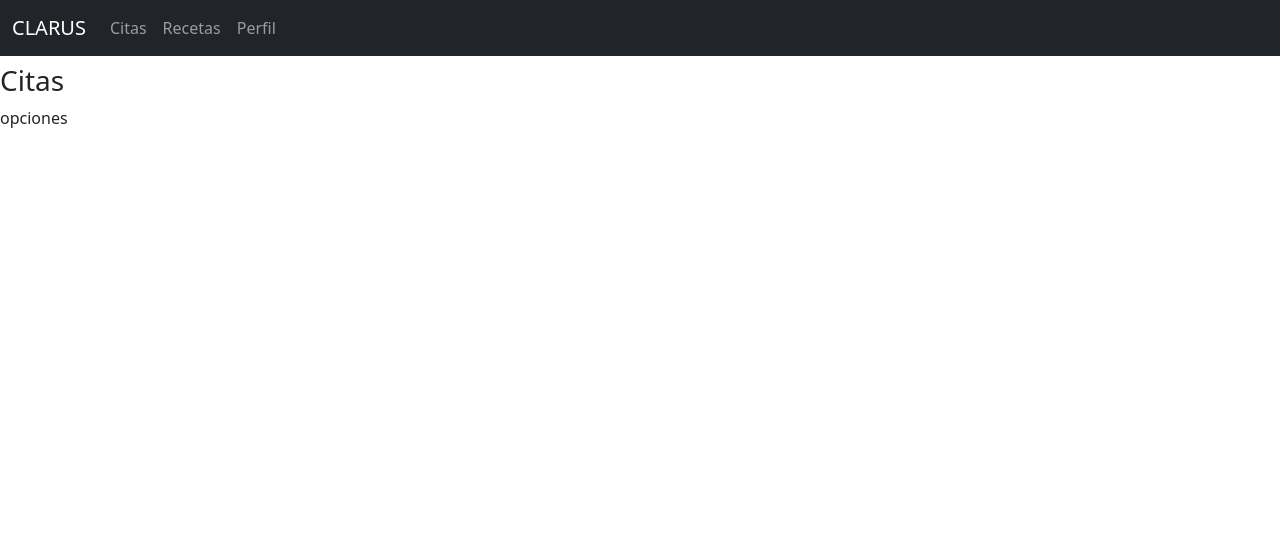
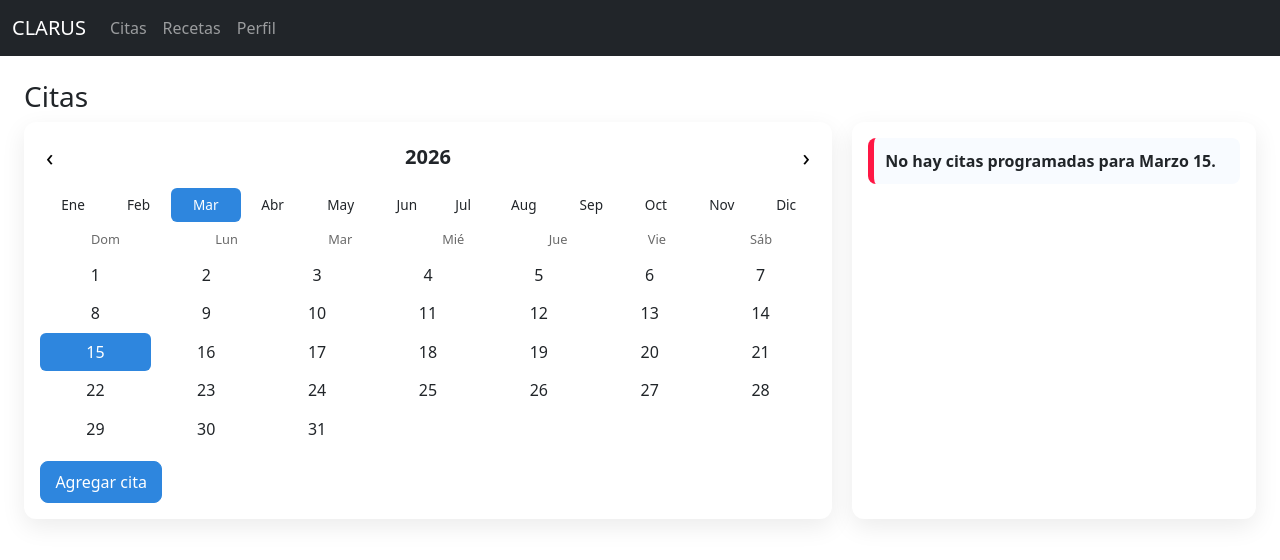
Before and after one commit to JELIX062/Clarus, a Vue app in the folder frontend/: page /citas in a window 1280 px wide. Shown: the top 560 px of the page. Built offline with nearby package versions, Linux system fonts and the light colour scheme.

Commit message:
Se agrego el calendario a CitasVue.vue

```diff
--- a/frontend/src/modulos/cliente/vistas/CitasVue.vue
+++ b/frontend/src/modulos/cliente/vistas/CitasVue.vue
@@ -1,15 +1,403 @@
 <template>
-    <section>
-        <h3></h3>
+    <section class="citas-view">
         <h3>Citas</h3>
-        <div>opciones</div>
+
+        <div class="calendar-layout">
+        <div class="calendar-container">
+            <div class="year-header">
+            <button class="nav-button" type="button" @click="prevYear">‹</button>
+            <span class="year">{{ visibleYear }}</span>
+            <button class="nav-button" type="button" @click="nextYear">›</button>
+            </div>
+
+            <table class="months-table">
+            <tbody>
+                <tr class="months-row">
+                <td
+                    v-for="(month, index) in shortMonths"
+                    :key="month"
+                    class="month"
+                    :class="{ 'active-month': index === visibleMonth }"
+                    @click="setMonth(index)"
+                >
+                    {{ month }}
+                </td>
+                </tr>
+            </tbody>
+            </table>
+
+            <table class="days-table">
+            <tbody>
+                <tr>
+                <td v-for="day in weekDays" :key="day" class="day">{{ day }}</td>
+                </tr>
+            </tbody>
+            </table>
+
+            <table class="dates-table">
+            <tbody>
+                <tr v-for="(week, weekIndex) in calendarRows" :key="`week-${weekIndex}`">
+                <td
+                    v-for="dateCell in week"
+                    :key="dateCell.key"
+                    class="table-date"
+                    :class="{
+                    nil: !dateCell.day,
+                    'active-date': dateCell.day === selectedDay,
+                    'event-date': dateCell.day && hasEvents(dateCell.day)
+                    }"
+                    @click="dateCell.day && selectDay(dateCell.day)"
+                >
+                    {{ dateCell.day ?? '' }}
+                </td>
+                </tr>
+            </tbody>
+            </table>
+
+            <button class="button" type="button" @click="showDialog = true" :disabled="!selectedDay">
+            Agregar cita
+            </button>
+        </div>
+
+            <div class="events-container">
+                <div v-if="selectedDayEvents.length === 0" class="event-card empty-state">
+                <div class="event-name">
+                    No hay citas programadas para {{ fullMonths[visibleMonth] }} {{ selectedDay }}.
+                </div>
+                </div>
+
+                <div
+                v-for="event in selectedDayEvents"
+                :key="`${event.occasion}-${event.day}-${event.month}-${event.year}`"
+                class="event-card"
+                :class="{ cancelled: event.cancelled }"
+                >
+                <div class="event-name">{{ event.occasion }}</div>
+                <div v-if="event.cancelled" class="event-cancelled">Cancelada</div>
+                <div v-else class="event-count">{{ event.invited_count }} personas</div>
+                </div>
+            </div>
+        </div>
+
+        <div v-if="showDialog" class="dialog-backdrop" @click.self="closeDialog">
+            <div class="dialog">
+                <h2 class="dialog-header">Agregar nueva cita</h2>
+                <form class="form" @submit.prevent="saveEvent">
+                <label class="form-label" for="name">Nombre de la cita</label>
+                <input id="name" v-model.trim="eventForm.name" class="input" type="text" maxlength="36" />
+
+                <label class="form-label" for="count">Número de personas</label>
+                <input id="count" v-model.number="eventForm.count" class="input" type="number" min="0" />
+
+                <div class="actions">
+                    <button class="button" type="button" @click="closeDialog">Cancelar</button>
+                    <button class="button button-white" type="submit">Guardar</button>
+                </div>
+                </form>
+            </div>
+        </div>
     </section>
 </template>
 
 <script setup lang="ts">
+    import { computed, reactive, ref } from 'vue'
 
+    type CalendarEvent = {
+    occasion: string
+    invited_count: number
+    year: number
+    month: number
+    day: number
+    cancelled?: boolean
+    }
+
+    const shortMonths = ['Ene', 'Feb', 'Mar', 'Abr', 'May', 'Jun', 'Jul', 'Aug', 'Sep', 'Oct', 'Nov', 'Dic']
+    const fullMonths = [
+    'Enero',
+    'Febrero',
+    'Marzo',
+    'Abril',
+    'Mayo',
+    'Junio',
+    'Julio',
+    'Agosto',
+    'Septiembre',
+    'Octubre',
+    'Noviembre',
+    'Diciembre'
+    ]
+    const weekDays = ['Dom', 'Lun', 'Mar', 'Mié', 'Jue', 'Vie', 'Sáb']
+
+    const now = new Date()
+    const visibleYear = ref(now.getFullYear())
+    const visibleMonth = ref(now.getMonth())
+    const selectedDay = ref(now.getDate())
+    const showDialog = ref(false)
+
+    const eventForm = reactive({
+    name: '',
+    count: 0
+    })
+
+    const events = ref<CalendarEvent[]>([])
+
+    const daysInMonth = computed(() => new Date(visibleYear.value, visibleMonth.value + 1, 0).getDate())
+    const firstDayOfMonth = computed(() => new Date(visibleYear.value, visibleMonth.value, 1).getDay())
+
+    const selectedDayEvents = computed(() =>
+    events.value.filter(
+        (event) =>
+        event.day === selectedDay.value &&
+        event.month === visibleMonth.value + 1 &&
+        event.year === visibleYear.value
+    )
+    )
+
+    const calendarRows = computed(() => {
+    const cells: Array<{ key: string; day: number | null }> = []
+
+    for (let i = 0; i < firstDayOfMonth.value; i += 1) {
+        cells.push({ key: `blank-${i}`, day: null })
+    }
+
+    for (let day = 1; day <= daysInMonth.value; day += 1) {
+        cells.push({ key: `day-${day}`, day })
+    }
+
+    while (cells.length % 7 !== 0) {
+        cells.push({ key: `tail-${cells.length}`, day: null })
+    }
+
+    const weeks: Array<Array<{ key: string; day: number | null }>> = []
+    for (let i = 0; i < cells.length; i += 7) {
+        weeks.push(cells.slice(i, i + 7))
+    }
+
+    return weeks
+    })
+
+    function setMonth(month: number) {
+    visibleMonth.value = month
+    selectedDay.value = Math.min(selectedDay.value, daysInMonth.value)
+    }
+
+    function nextYear() {
+    visibleYear.value += 1
+    selectedDay.value = Math.min(selectedDay.value, daysInMonth.value)
+    }
+
+    function prevYear() {
+    visibleYear.value -= 1
+    selectedDay.value = Math.min(selectedDay.value, daysInMonth.value)
+    }
+
+    function selectDay(day: number) {
+    selectedDay.value = day
+    }
+
+    function hasEvents(day: number) {
+    return events.value.some(
+        (event) => event.day === day && event.month === visibleMonth.value + 1 && event.year === visibleYear.value
+    )
+    }
+
+    function closeDialog() {
+    showDialog.value = false
+    eventForm.name = ''
+    eventForm.count = 0
+    }
+
+    function saveEvent() {
+    if (!eventForm.name || eventForm.count < 0) {
+        return
+    }
+
+    events.value.push({
+        occasion: eventForm.name,
+        invited_count: eventForm.count,
+        year: visibleYear.value,
+        month: visibleMonth.value + 1,
+        day: selectedDay.value
+    })
+
+    closeDialog()
+    }
 </script>
 
 <style scoped>
+    .citas-view {
+    padding: 1.5rem;
+    }
 
+    .calendar-layout {
+    display: grid;
+    grid-template-columns: minmax(320px, 2fr) minmax(260px, 1fr);
+    gap: 1.25rem;
+    }
+
+    .calendar-container,
+    .events-container {
+    background: #fff;
+    border-radius: 12px;
+    padding: 1rem;
+    box-shadow: 0 8px 24px rgba(0, 0, 0, 0.08);
+    }
+
+    .year-header {
+    display: flex;
+    align-items: center;
+    justify-content: space-between;
+    margin-bottom: 0.75rem;
+    }
+
+    .year {
+    font-weight: 700;
+    font-size: 1.25rem;
+    }
+
+    .nav-button {
+    border: 0;
+    background: transparent;
+    font-size: 1.5rem;
+    cursor: pointer;
+    }
+
+    table {
+    width: 100%;
+    border-collapse: collapse;
+    }
+
+    .month,
+    .day,
+    .table-date {
+    text-align: center;
+    padding: 0.45rem;
+    }
+
+    .month {
+    font-size: 0.85rem;
+    cursor: pointer;
+    }
+
+    .active-month {
+    color: #fff;
+    background: #2e86de;
+    border-radius: 6px;
+    }
+
+    .day {
+    font-size: 0.8rem;
+    color: #6a6a6a;
+    }
+
+    .table-date {
+    cursor: pointer;
+    border-radius: 6px;
+    }
+
+    .table-date.nil {
+    cursor: default;
+    }
+
+    .table-date:hover:not(.nil) {
+    background: #f1f4f9;
+    }
+
+    .active-date {
+    background: #2e86de;
+    color: #fff;
+    }
+
+    .event-date {
+    font-weight: 700;
+    }
+
+    .button {
+    margin-top: 0.8rem;
+    border: 1px solid #2e86de;
+    background: #2e86de;
+    color: #fff;
+    border-radius: 8px;
+    padding: 0.5rem 0.9rem;
+    }
+
+    .button:disabled {
+    opacity: 0.5;
+    cursor: not-allowed;
+    }
+
+    .button-white {
+    background: #fff;
+    color: #2e86de;
+    }
+
+    .events-container {
+    display: flex;
+    flex-direction: column;
+    gap: 0.7rem;
+    }
+
+    .event-card {
+    border-left: 6px solid #2e86de;
+    background: #f8fbff;
+    border-radius: 8px;
+    padding: 0.7rem;
+    }
+
+    .event-card.cancelled,
+    .empty-state {
+    border-left-color: #ff1744;
+    }
+
+    .event-name {
+    font-weight: 600;
+    }
+
+    .event-count,
+    .event-cancelled {
+    font-size: 0.9rem;
+    color: #515151;
+    }
+
+    .dialog-backdrop {
+    position: fixed;
+    inset: 0;
+    background: rgba(0, 0, 0, 0.35);
+    display: grid;
+    place-items: center;
+    }
+
+    .dialog {
+    width: min(420px, 92vw);
+    background: #fff;
+    border-radius: 12px;
+    padding: 1rem;
+    }
+
+    .form {
+    display: grid;
+    gap: 0.55rem;
+    }
+
+    .form-label {
+    font-weight: 600;
+    }
+
+    .input {
+    border: 1px solid #cfd7e3;
+    border-radius: 8px;
+    padding: 0.45rem;
+    }
+
+    .actions {
+    display: flex;
+    justify-content: flex-end;
+    gap: 0.6rem;
+    margin-top: 0.4rem;
+    }
+    @media (max-width: 900px) {
+    .calendar-layout {
+        grid-template-columns: 1fr;
+    }
+    }
 </style>
```
